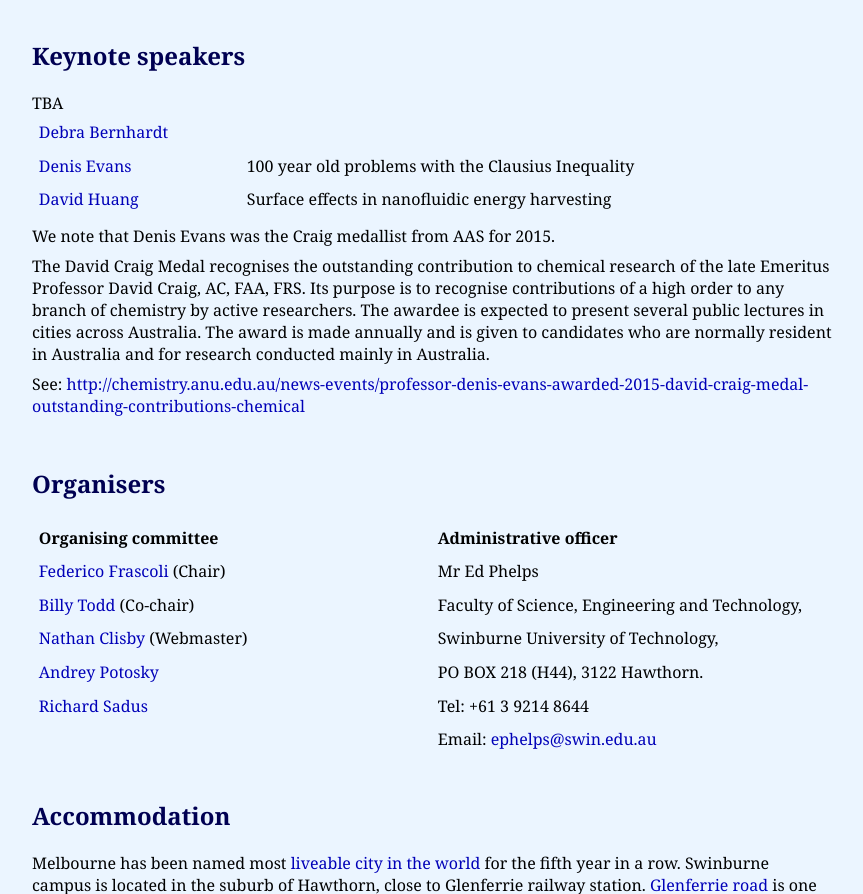
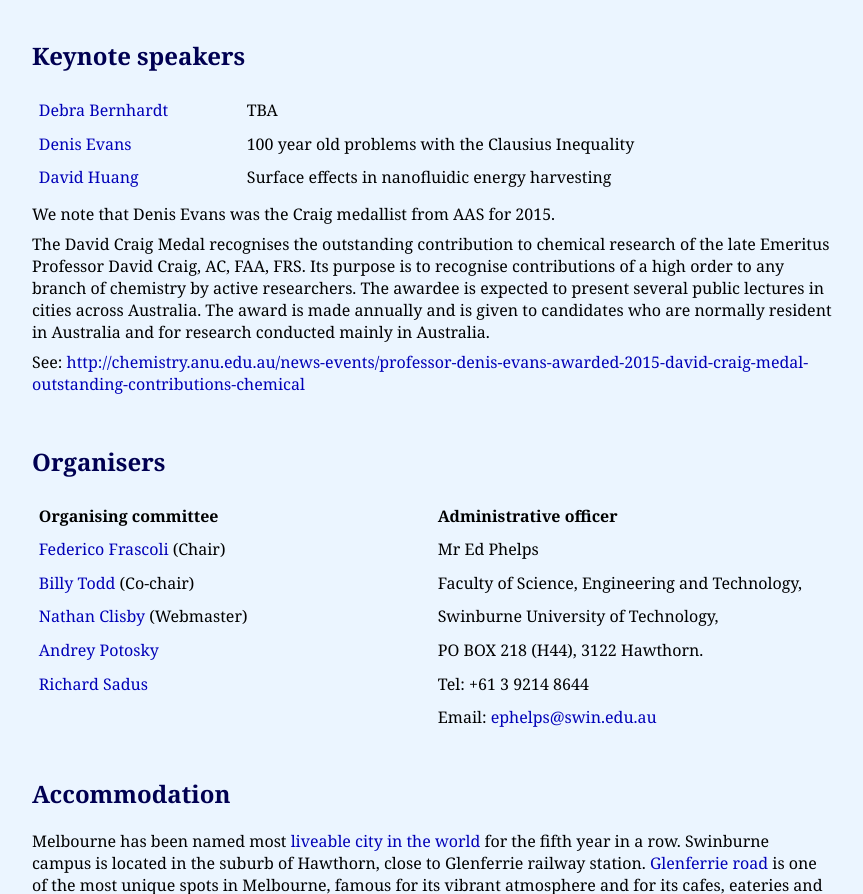
Before and after one commit to smsq/smsq.github.io, a plain HTML site: page index.html in a window 1280 px wide. Shown: the part 934-1828 px from the top of the page, without its empty margins (208-1071 px from the left). Drawn offline with Linux system fonts and the light colour scheme.

Commit message:
modified keynote section

```diff
--- a/index.html
+++ b/index.html
@@ -108,6 +108,7 @@ Friday, October 30, 2015.
                             Debra Bernhardt
                     </a>
                 </td>
+                <td>
                 TBA
                     </td>
                 </tr>
```
